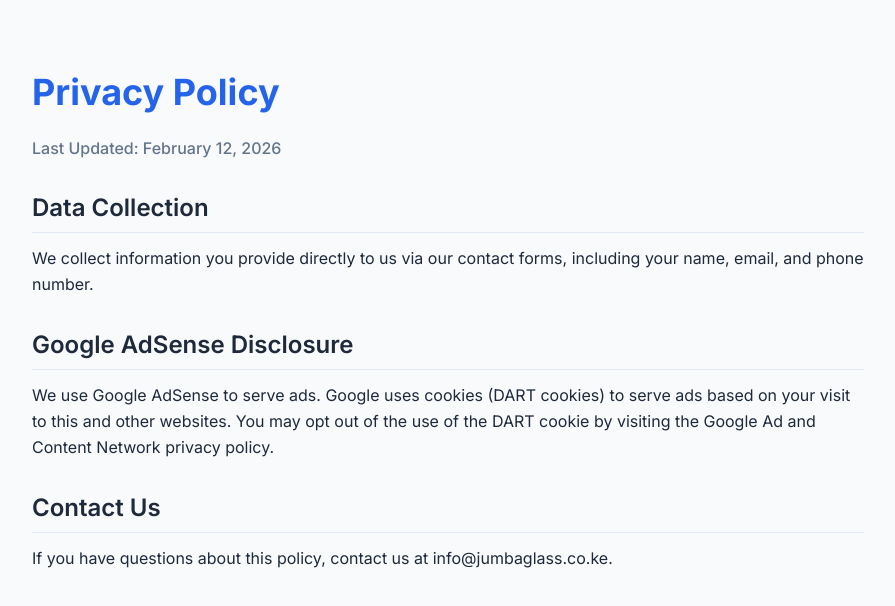
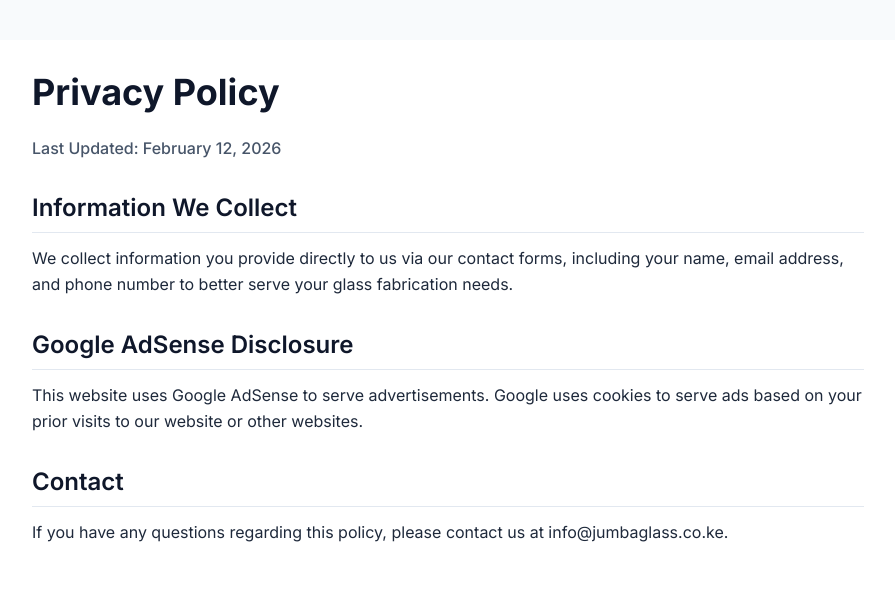
Before and after one commit to onyx-dev-labs/jumba-website, a Next.js app: page /privacy-policy in a window 1280 px wide. Shown: the top 606 px of the page, without its empty margins (192-1087 px from the left). Built offline with nearby package versions, Linux system fonts and the light colour scheme.

Commit message:
Update page.tsx

```diff
--- a/src/app/privacy-policy/page.tsx
+++ b/src/app/privacy-policy/page.tsx
@@ -2,24 +2,24 @@
 
 export default function PrivacyPolicy() {
   return (
-    <main className="max-w-4xl mx-auto p-8 my-10 min-h-screen text-slate-800 dark:text-slate-200">
-      <h1 className="text-4xl font-bold mb-6 text-primary">Privacy Policy</h1>
-      <p className="mb-8 text-slate-500 font-medium">Last Updated: February 12, 2026</p>
+    <main className="max-w-4xl mx-auto p-8 my-10 min-h-screen bg-white text-slate-800">
+      <h1 className="text-4xl font-bold mb-6 text-slate-900">Privacy Policy</h1>
+      <p className="mb-8 text-slate-600 font-medium">Last Updated: February 12, 2026</p>
 
       <div className="space-y-8 leading-relaxed">
         <section>
-          <h2 className="text-2xl font-semibold mb-3 border-b border-slate-200 pb-2">Data Collection</h2>
-          <p>We collect information you provide directly to us via our contact forms, including your name, email, and phone number.</p>
+          <h2 className="text-2xl font-semibold mb-3 border-b border-slate-200 pb-2 text-slate-900">Information We Collect</h2>
+          <p>We collect information you provide directly to us via our contact forms, including your name, email address, and phone number to better serve your glass fabrication needs.</p>
         </section>
 
         <section>
-          <h2 className="text-2xl font-semibold mb-3 border-b border-slate-200 pb-2">Google AdSense Disclosure</h2>
-          <p>We use Google AdSense to serve ads. Google uses cookies (DART cookies) to serve ads based on your visit to this and other websites. You may opt out of the use of the DART cookie by visiting the Google Ad and Content Network privacy policy.</p>
+          <h2 className="text-2xl font-semibold mb-3 border-b border-slate-200 pb-2 text-slate-900">Google AdSense Disclosure</h2>
+          <p>This website uses Google AdSense to serve advertisements. Google uses cookies to serve ads based on your prior visits to our website or other websites.</p>
         </section>
 
         <section>
-          <h2 className="text-2xl font-semibold mb-3 border-b border-slate-200 pb-2">Contact Us</h2>
-          <p>If you have questions about this policy, contact us at info@jumbaglass.co.ke.</p>
+          <h2 className="text-2xl font-semibold mb-3 border-b border-slate-200 pb-2 text-slate-900">Contact</h2>
+          <p>If you have any questions regarding this policy, please contact us at info@jumbaglass.co.ke.</p>
         </section>
       </div>
     </main>
```
